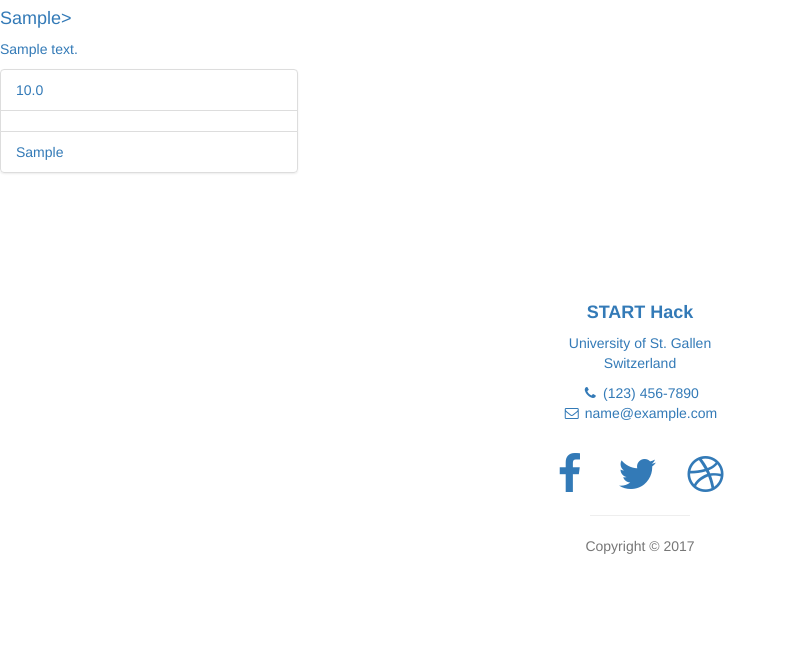
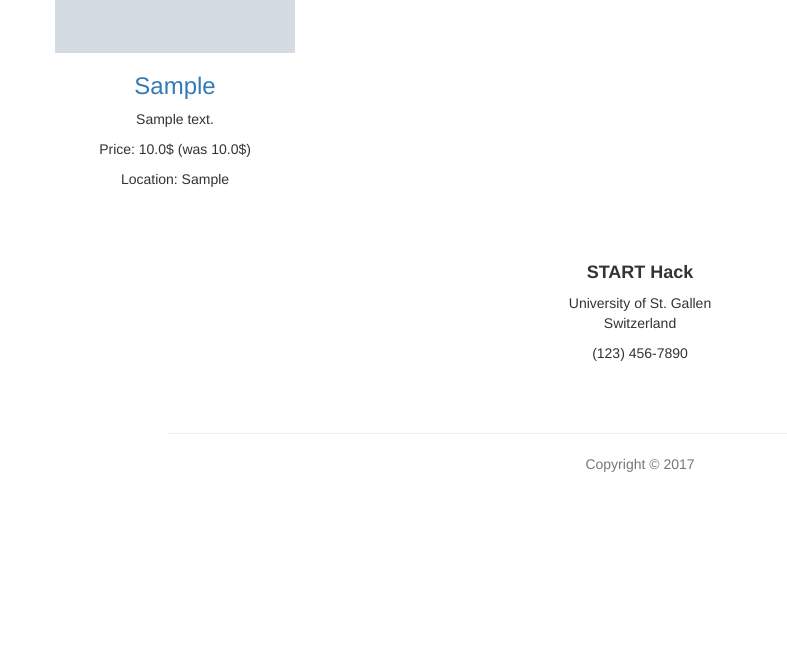
Before and after one commit to davebeght/DeutscheBankVoucher, a Django app: template mysite/dbank_api/templates/dbank_api/auth_return.html in a window 1280 px wide. Shown: the part 201-867 px from the top of the page, without its empty margins (0-787 px from the left). After the commit the page ends 673 px from the top, so only its background shows below. Run offline with Django 3.2, Linux system fonts and the light colour scheme; tables that the repository leaves empty hold one stand-in row (values such as "Sample post"); the template is opened without the code that fills it: values that come from a table or form of the project are taken from there, most other values are stand-ins (such as "Sample title", 1, 10 or a date in 2020); grey boxes marked "Sample" are stand-in pictures; some libraries are stand-ins or nearby versions.

Commit message:
Added description to dashboard tiles

```diff
--- a/mysite/dbank_api/templates/dbank_api/auth_return.html
+++ b/mysite/dbank_api/templates/dbank_api/auth_return.html
@@ -11,21 +11,13 @@
 
     <title> VouchMe </title>
 
-    <!-- Bootstrap Core CSS -->
-    {% load staticfiles %}
-    <link href="{% static 'css/bootstrap.min.css' %}" rel="stylesheet" type='text/css'>
-
-    <!-- Custom CSS -->
-    <link href="{% static 'css/stylish-portfolio.css' %}" rel="stylesheet" type='text/css'>
-    <link href="{% static 'css/2-col-portfolio.css' %}" rel="stylesheet" type='text/css'>
-
     <!-- Custom Fonts -->
-    <link href="{% static 'font-awesome/css/font-awesome.min.css' %}" rel="stylesheet" type="text/css">
     <link href='http://fonts.googleapis.com/css?family=Open+Sans:400,300,600' rel='stylesheet' type='text/css' />
     <link href="https://fonts.googleapis.com/css?family=Source+Sans+Pro:300,400,700,300italic,400italic,700italic" rel="stylesheet" type="text/css">
 
     <!-- Optional theme -->
     <link rel="stylesheet" href="https://maxcdn.bootstrapcdn.com/bootstrap/3.3.7/css/bootstrap-theme.min.css" integrity="sha384-rHyoN1iRsVXV4nD0JutlnGaslCJuC7uwjduW9SVrLvRYooPp2bWYgmgJQIXwl/Sp" crossorigin="anonymous">
+
     <link href="http://cdn.rawgit.com/twbs/bootstrap/v4-dev/dist/css/bootstrap.css" rel="stylesheet" type="text/css">
 
     <!-- jQuery -->
@@ -37,6 +29,9 @@
     <!-- Latest compiled and minified JavaScript -->
     <script src="https://maxcdn.bootstrapcdn.com/bootstrap/3.3.7/js/bootstrap.min.js" integrity="sha384-Tc5IQib027qvyjSMfHjOMaLkfuWVxZxUPnCJA7l2mCWNIpG9mGCD8wGNIcPD7Txa" crossorigin="anonymous"></script>
 
+    <!-- Tether -->
+    <script src="https://cdnjs.cloudflare.com/ajax/libs/tether/1.2.0/js/tether.min.js" integrity="sha384-Plbmg8JY28KFelvJVai01l8WyZzrYWG825m+cZ0eDDS1f7d/js6ikvy1+X+guPIB" crossorigin="anonymous"></script>
+
     <script src="http://cdn.rawgit.com/twbs/bootstrap/v4-dev/dist/js/bootstrap.js"></script>
 
     <script>
@@ -47,28 +42,79 @@
           window.location.replace(url)
       }
     </script>
+
+    <!-- Initialize Bootstrap functionality -->
+    <script>
+        // Initialize tooltip component
+        $(function () {
+          $('[data-toggle="tooltip"]').tooltip()
+        })
+
+        // Initialize popover component
+        $(function () {
+          $('[data-toggle="popover"]').popover()
+        })
+    </script>
+
+    <style>
+        body {
+        padding-top: 1em;
+        }
+    </style>
 </head>
 
 <body>
+    <!-- Navigation -->
+    <nav class="navbar navbar-inverse navbar-fixed-top" role="navigation">
+        <div class="container">
+            <!-- Brand and toggle get grouped for better mobile display -->
+            <div class="navbar-header">
+                <button type="button" class="navbar-toggle" data-toggle="collapse" data-target="#bs-example-navbar-collapse-1">
+                    <span class="sr-only">Toggle navigation</span>
+                    <span class="icon-bar"></span>
+                    <span class="icon-bar"></span>
+                    <span class="icon-bar"></span>
+                </button>
+                <a class="navbar-brand" href="#">VouchMe</a>
+            </div>
+            <!-- Collect the nav links, forms, and other content for toggling -->
+            <div class="collapse navbar-collapse" id="bs-example-navbar-collapse-1">
+                <ul class="nav navbar-nav" style="display: inline">
+                    <li>
+                        <a href="#">Voucher Preferences</a>
+                    </li>
+                    <li>
+                        <a href="#">Account Settings</a>
+                    </li>
+                </ul>
+            </div>
+            <!-- /.navbar-collapse -->
+        </div>
+        <!-- /.container -->
+    </nav>
 
-    <div class="row">
-        Hello {{first_name}}, here are your discounts for the day
-      </div>
+<!--     <div class="jumbotron" style="padding-top: 60px">
+          <h1>Hello {{first_name}}</h1>
+          <p>Here are your discounts for the day</p>
+    </div>
+ -->
 
+    <div class="row" style="padding-left: 30px;">
+        {% for voucher in vouchers %}
+            <div class="col-sm-12 col-md-4 col-lg-3" style="padding-top: 60px;">
+                <div class="card card-inverse card-danger" style="height: 380px; max-width: 30rem;">
 
-    <div class="row">
-        {% for voucher in vouchers %}
-            <div class="col-sm-12 col-md-4 col-lg-3">
-                <div class="card card-block">
-                    <img class="card-img-top" src=http://{{voucher.image_url}} style="height: 180px; width: 100%; display: block;">
                     <div class="card-block">
-                        <h4><a class="card-title" href={{voucher.groupon_link}}>{{voucher.merchant}}></h4>
-                        <p class="card-text">{{voucher.description}}</p>
-                        <ul class="list-group list-group-flush">
-                            <li class="list-group-item">{{voucher.new_price}}</li>
-                            <li class="list-group-item">{{voucher.old_price}}</li>
-                            <li class="list-group-item">{{voucher.location}}</li>
-                        </ul>
+                        <a href={{voucher.groupon_link}}>
+                            <img class="card-img-top" src={{voucher.image_url}} style="height: 180px; width: 100%; object-fit: contain; display:block;">
+                        </a>
+                        <div class="card-block" style="text-align: center">
+                            <h3><a class="card-title" href={{voucher.groupon_link}}>{{voucher.merchant}}</a></h3>
+                            <p class="card-text">{{voucher.description}}</p>
+
+                            <p class="card-text">Price: {{voucher.new_price}}$ (was {{voucher.original_price}}$)</p>
+                            <p class="card-text">Location: {{voucher.location}}</p>
+                        </div>
                     </div>
                 </div>
             </div>
@@ -88,8 +134,6 @@
                     <br>Switzerland</p>
                     <ul class="list-unstyled">
                         <li><i class="fa fa-phone fa-fw"></i> (123) 456-7890</li>
-                        <li><i class="fa fa-envelope-o fa-fw"></i> <a href="mailto:name@example.com">name@example.com</a>
-                        </li>
                     </ul>
                     <br>
                     <ul class="list-inline">
```
